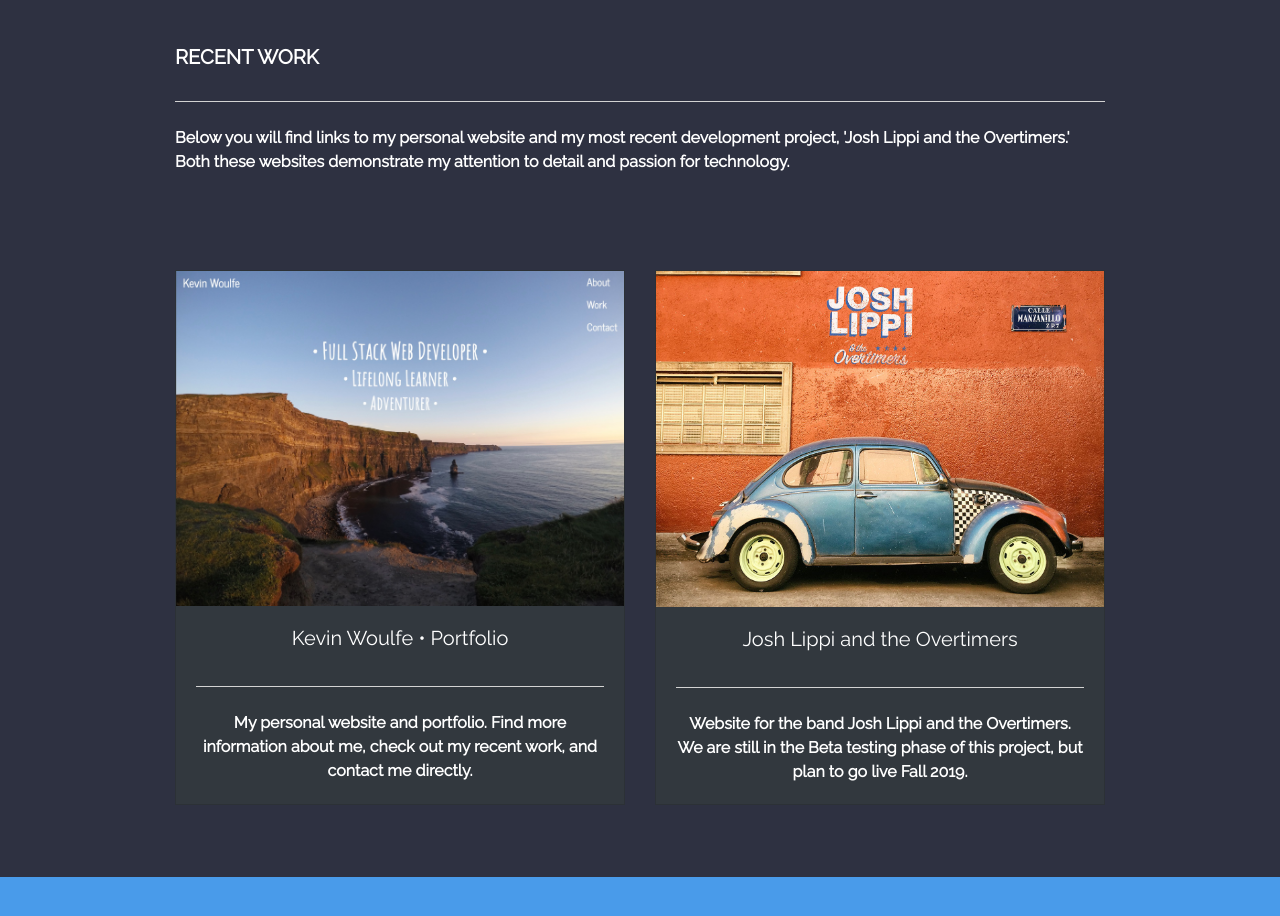
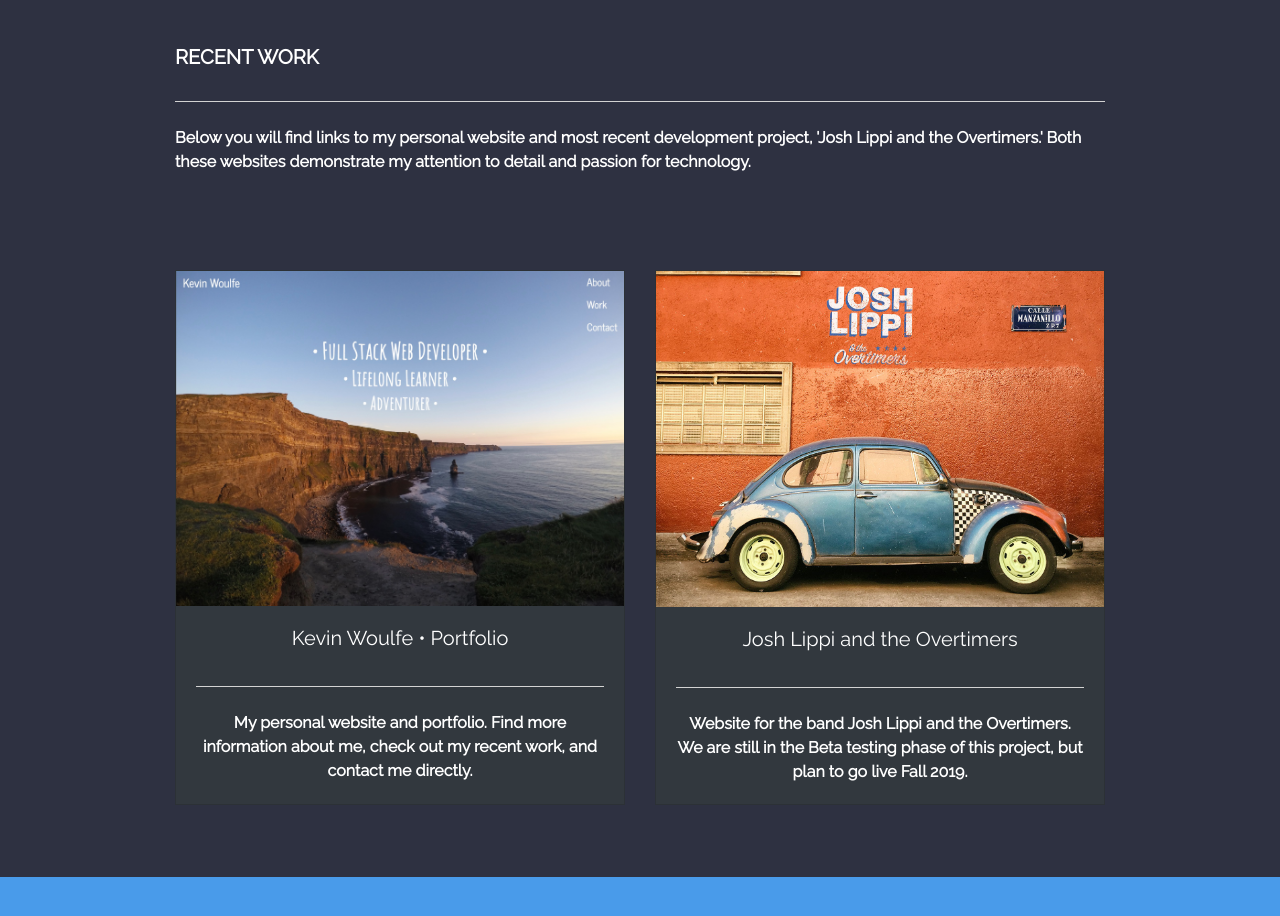
Before and after one commit to kwoulfe/GrizzlyProposal, a website: page index.html in a window 1280 px wide. Shown: the part 1740-2656 px from the top of the page. Drawn offline with nearby package versions, Linux system fonts and the light colour scheme.

Commit message:
Language

```diff
--- a/index.html
+++ b/index.html
@@ -170,7 +170,7 @@
               <div id="border"></div>
               <br />
               <p>
-                Below you will find links to my personal website and my most
+                Below you will find links to my personal website and most
                 recent development project, 'Josh Lippi and the Overtimers.' Both these websites
                 demonstrate my attention to detail and passion for
                 technology.
```
